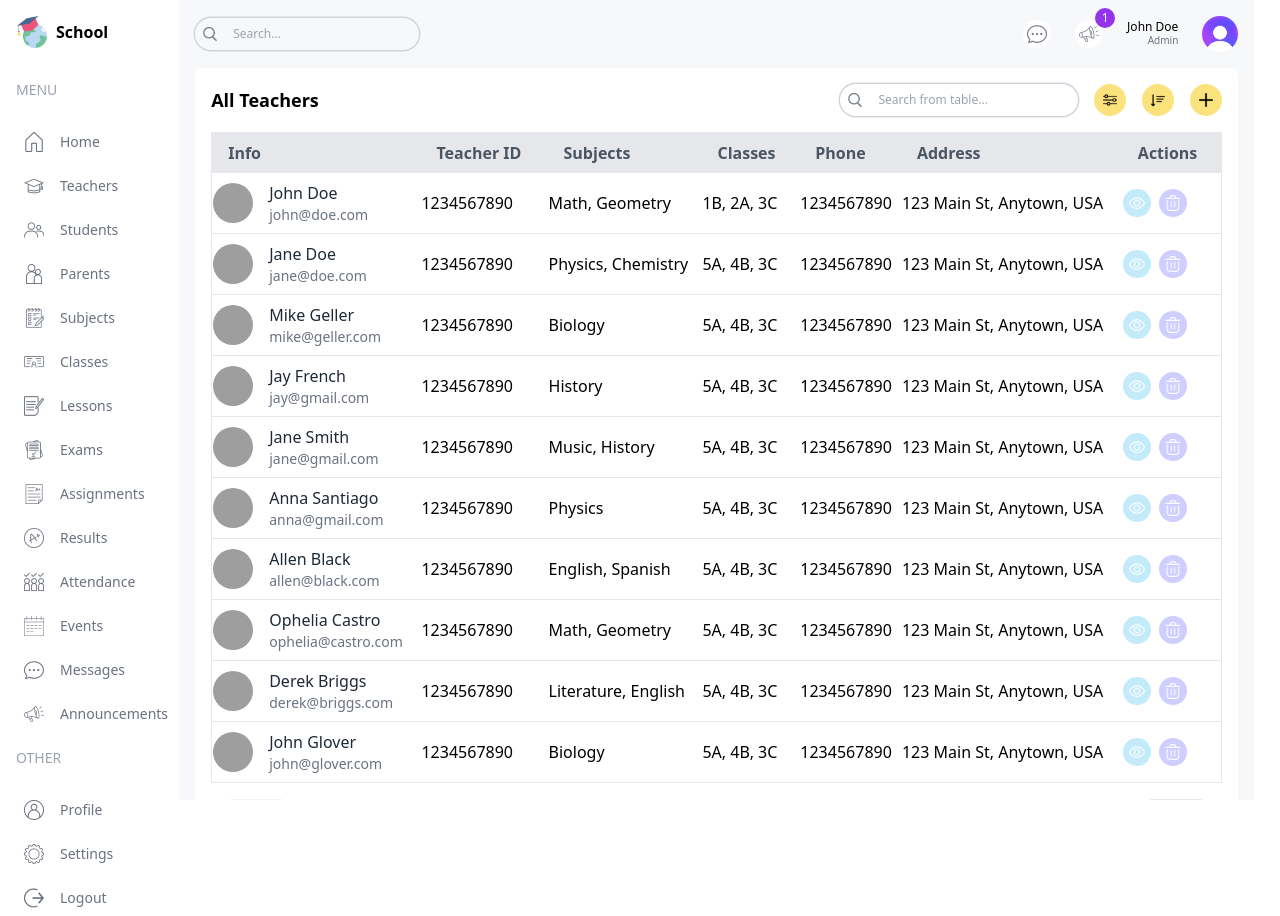
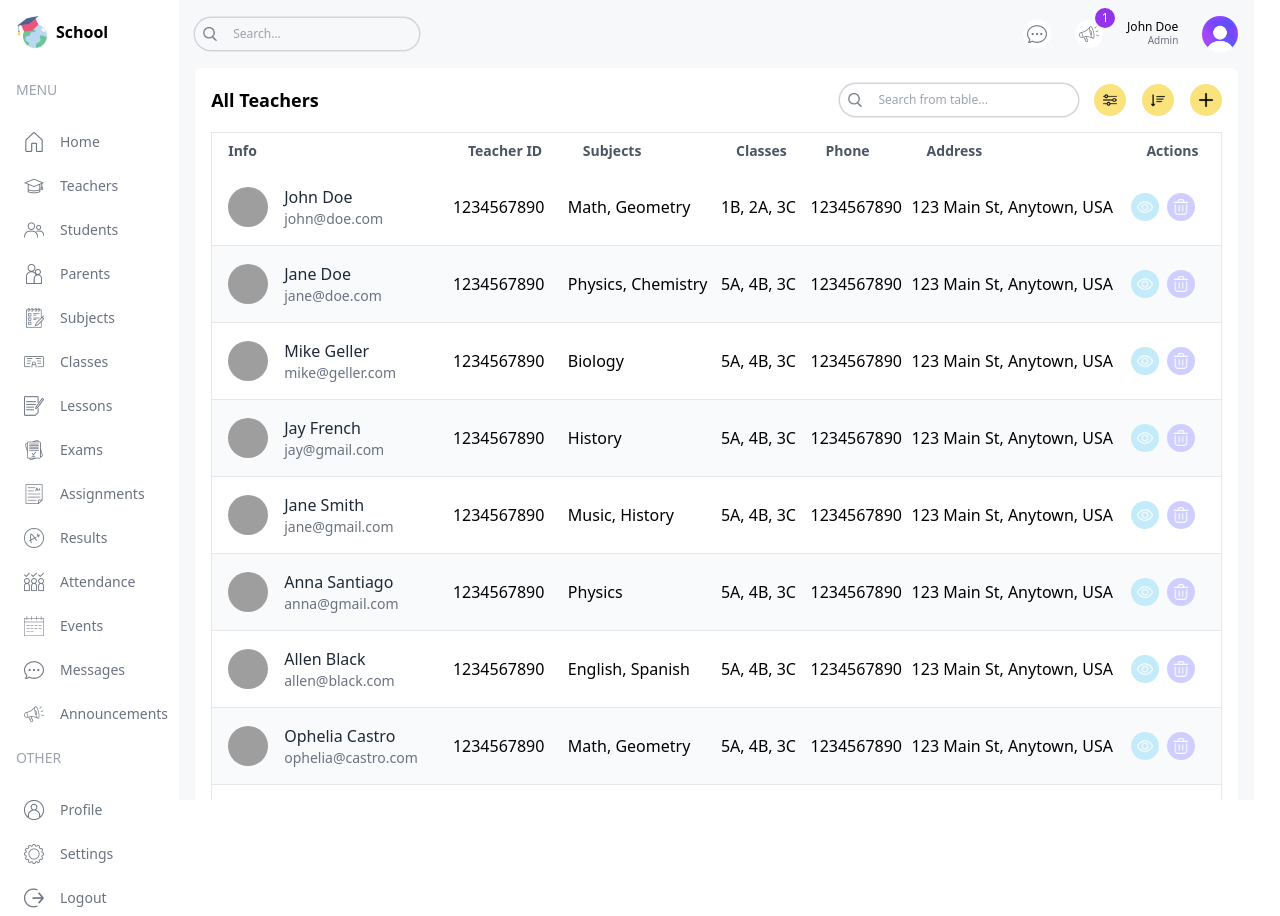
Before and after one commit to AbayTesfaye/Next-js-SMD, a Next.js app: page /list/teachers in a window 1280 px wide. Built offline with nearby package versions, Linux system fonts and the light colour scheme; grey boxes are pictures that could not be loaded.

Commit message:
finish insertion user data into the table

```diff
--- a/src/app/(dashboard)/list/teachers/page.tsx
+++ b/src/app/(dashboard)/list/teachers/page.tsx
@@ -27,23 +27,24 @@ const columns = [
     {
         header: "Phone",
         accessor: "hone",
-        className: "hidden lg:table-cell"
+        className: "hidden lg:table-cell" // Ensure this hides on medium and shows on large screens
     },
     {
         header: "Address",
         accessor: "address",
-        className: "hidden lg:table-cell"
+        className: "hidden lg:table-cell" // Ensure this hides on medium and shows on large screens
     },
     {
         header: "Actions",
         accessor: "actions",
-        className: "hidden lg:table-cell"
+        className: "hidden md:table-cell"
     },
 ]
+
 const TeachersPage = () => {
     const renderRow = (item: Teacher) => (
-        <tr key={item.id} className="border-b">
-          <td className="flex items-center gap-4 py-2">
+        <tr key={item.id} className="border-b border-gray-200 even:bg-slate-50 hover:bg-schoolPurpleLight">
+          <td className="flex items-center gap-4 p-4">
             <Image
               src={item.photo}
               alt="Teacher photo"
@@ -59,8 +60,8 @@ const TeachersPage = () => {
           <td className="hidden md:table-cell">{item.teacherId}</td>
           <td className="hidden md:table-cell">{item.subjects?.join(", ")}</td>
           <td className="hidden md:table-cell">{item.classes?.join(", ")}</td>
-          <td className="hidden md:table-cell">{item.phone}</td>
-          <td className="hidden md:table-cell">{item.address}</td>
+          <td className="hidden lg:table-cell">{item.phone}</td>
+          <td className="hidden lg:table-cell">{item.address}</td>
           <td>
             <div className="flex items-center gap-2">
               <Link href={`/list/teachers/${item.id}`}>
--- a/src/components/Table.tsx
+++ b/src/components/Table.tsx
@@ -25,9 +25,9 @@ const Table = ({ columns,renderRow, data }: TableProps) => {
   return (
     <table className="w-full mt-4 border-collapse border">
       <thead>
-        <tr className="text-left bg-gray-200 text-gray-600">
-          {columns.map((column, index) => (
-            <th key={index} className={`px-4 py-2 ${column.className || ""}`}>
+        <tr className="text-left text-sm text-gray-600">
+          {columns.map((column) => (
+            <th key={column.accessor} className={`px-4 py-2 ${column.className}`}>
               {column.header}
             </th>
           ))}
```
